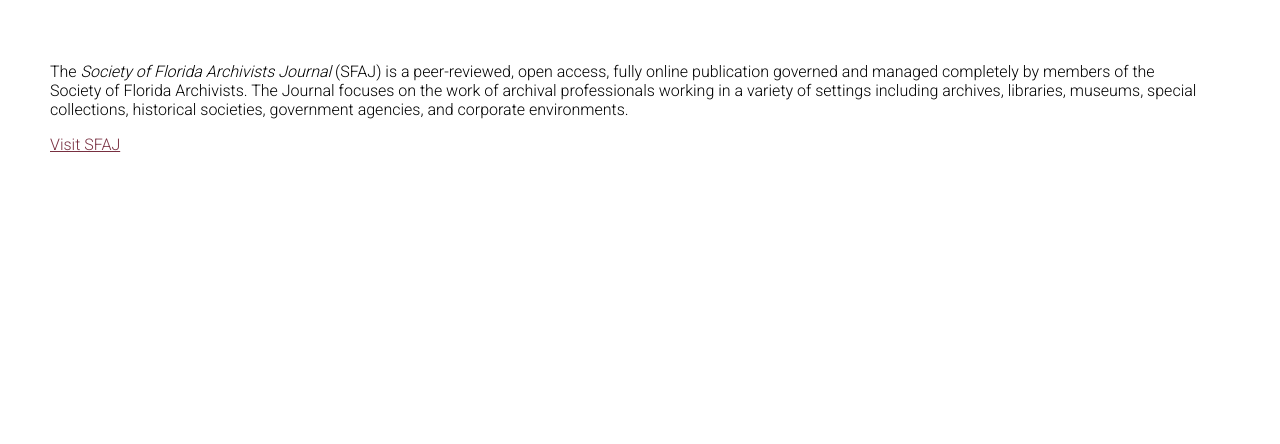
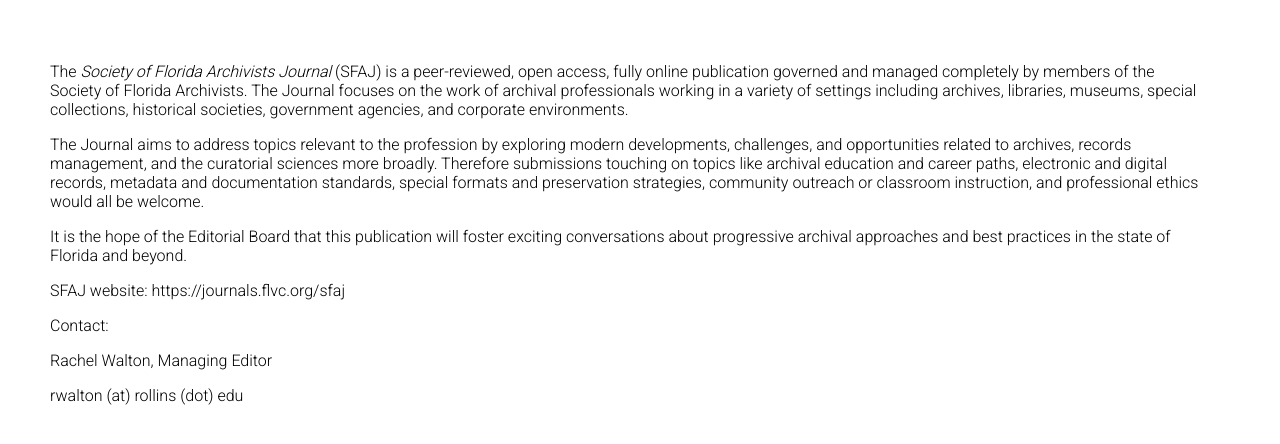
Before and after one commit to fsulibpub/fsulibpub.github.io, a Jekyll site: the page built from _journals/sfaj.md, in a window 1280 px wide, cut to the strip 354-798 px from the top of the page. Built offline with Jekyll 4.4.1, drawn with Linux system fonts in a browser that asks for light colours.

Commit message:
Update sfaj.md

```diff
--- a/_journals/sfaj.md
+++ b/_journals/sfaj.md
@@ -8,4 +8,14 @@ image: journals/journalSFAJ.jpg
 
 The *Society of Florida Archivists Journal* (SFAJ) is a peer-reviewed, open access, fully online publication governed and managed completely by members of the Society of Florida Archivists. The Journal focuses on the work of archival professionals working in a variety of settings including archives, libraries, museums, special collections, historical societies, government agencies, and corporate environments.
 
-[Visit SFAJ](https://journals.flvc.org/sfaj "SFAJ Homepage")
+The Journal aims to address topics relevant to the profession by exploring modern developments, challenges, and opportunities related to archives, records management, and the curatorial sciences more broadly. Therefore submissions touching on topics like archival education and career paths, electronic and digital records, metadata and documentation standards, special formats and preservation strategies, community outreach or classroom instruction, and professional ethics would all be welcome.
+
+It is the hope of the Editorial Board that this publication will foster exciting conversations about progressive archival approaches and best practices in the state of Florida and beyond.
+
+SFAJ website: https://journals.flvc.org/sfaj
+
+Contact:
+
+Rachel Walton, Managing Editor
+
+rwalton (at) rollins (dot) edu
```
